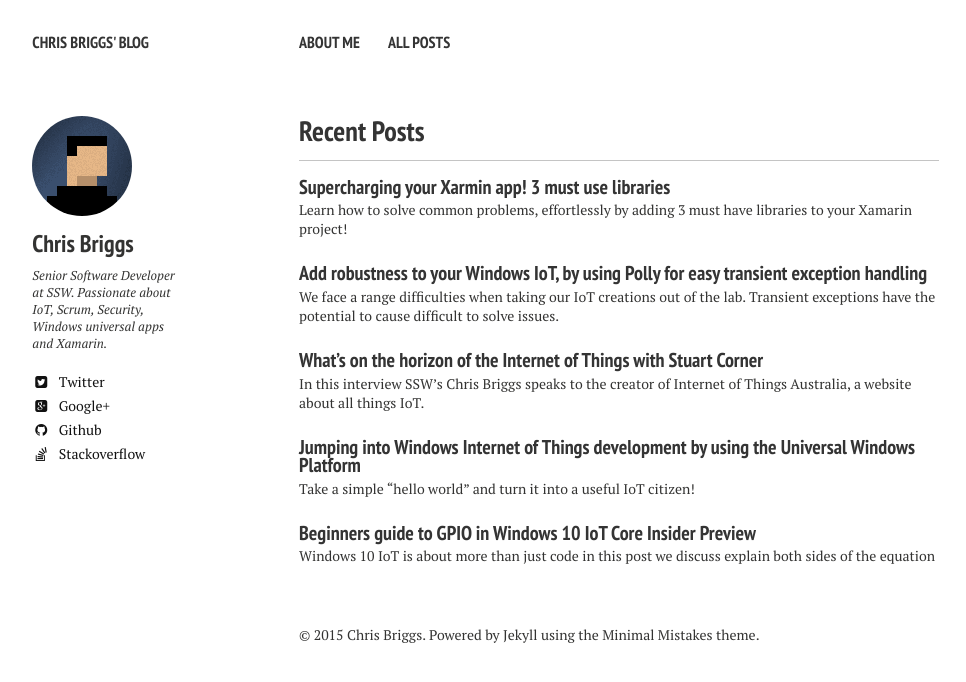
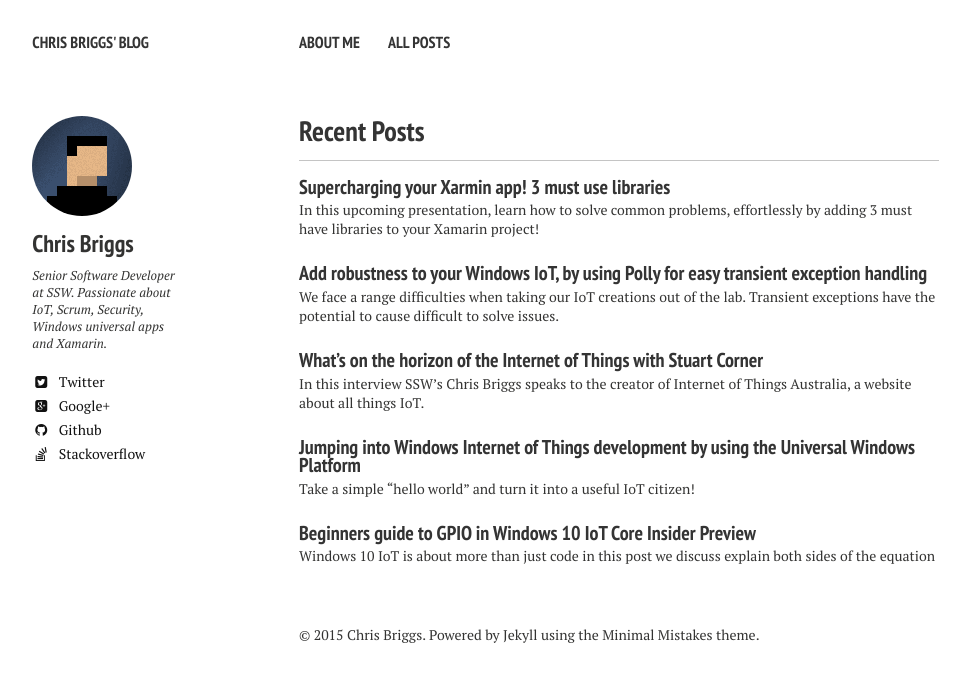
Before and after one commit to Briggsc28/briggsc28.github.io, a Jekyll site: the page built from index.md, in a window 1280 px wide. Shown: the top 682 px of the page, without its empty margins (21-987 px from the left). Built offline with Jekyll 4.4.1, drawn with Linux system fonts in a browser that asks for light colours; nearby versions of some CDN libraries.

Commit message:
changed excerpt

```diff
--- a/_posts/2015-07-28-Supercharging-your-Xarmin-app.md
+++ b/_posts/2015-07-28-Supercharging-your-Xarmin-app.md
@@ -1,7 +1,7 @@
 ---
 layout: post
 title: Supercharging your Xarmin app! 3 must use libraries
-excerpt: "Learn how to solve common problems, effortlessly by adding 3 must have libraries to your Xamarin project!"
+excerpt: "In this upcoming presentation, learn how to solve common problems, effortlessly by adding 3 must have libraries to your Xamarin project!"
 modified: 2015-07-28
 tags: [Xamarin, Polly, Akavache, Fody]
 comments: true
```
